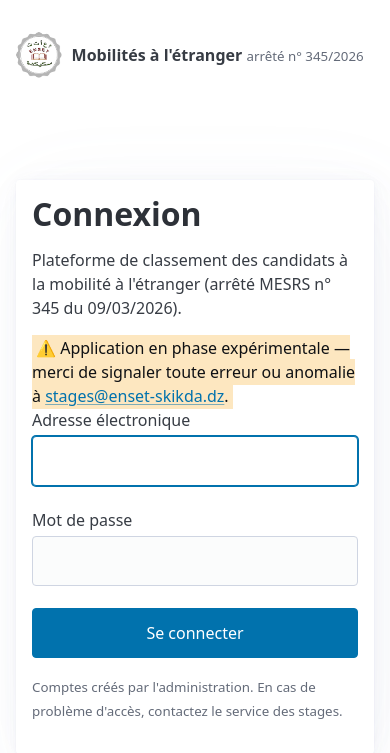
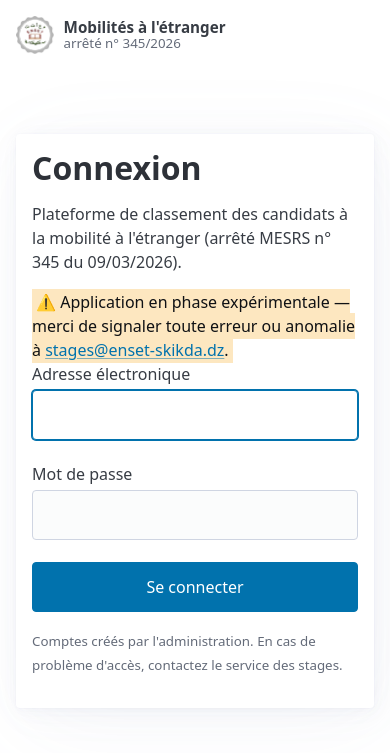
Before and after one commit to SamRepository/classement-stages, a FastAPI app: page /connexion in a window 390 px wide. Shown: the top 753 px of the page. Run offline with FastAPI, Linux system fonts and the light colour scheme.

Commit message:
Menu d'en-tête responsive (mobile) + date de fermeture de la plateforme
- En-tête : bouton ☰ qui ouvre/ferme les liens sur mobile (≤768px) ; liens en
  ligne sur desktop. Fini le chevauchement « Mobilités à l'étranger » / menus.
- Mon dossier : affichage de la date de fermeture de la plateforme (clôture des
  dépôts = campaign.date_cloture), bandeau dédié dans l'en-tête.

```diff
--- a/webapp/static/app.css
+++ b/webapp/static/app.css
@@ -8,14 +8,39 @@
 .connexion { max-width: 28rem; margin: 3rem auto; }
 small { color: var(--pico-muted-color, #6c757d); }
 
+/* Date de fermeture de la plateforme (en-tête Mon dossier) */
+.cloture-info { background: #fff3cd; color: #664d03; border: 1px solid #ffe69c; border-radius: 8px; padding: .5rem .9rem; margin: 0 0 1rem; display: inline-block; }
+
 /* Pied de page du portail */
 .site-footer { margin-top: 2.5rem; padding: 1rem 0; border-top: 1px solid var(--pico-muted-border-color, #ddd); text-align: center; }
 .site-footer small { color: var(--pico-muted-color, #6c757d); }
 
-/* Logo ENSET dans l'en-tête */
-header nav { align-items: center; }
-.marque { display: inline-flex; align-items: center; gap: .6rem; text-decoration: none; color: inherit; }
-.logo-enset { height: 46px; width: auto; }
+/* En-tête / navigation responsive (logo ENSET + menu) */
+.site-nav { display: flex; align-items: center; justify-content: space-between; gap: 1rem; flex-wrap: nowrap; position: relative; }
+.marque { display: inline-flex; align-items: center; gap: .6rem; text-decoration: none; color: inherit; min-width: 0; }
+.marque-txt { display: inline-flex; flex-direction: column; line-height: 1.15; }
+.logo-enset { height: 46px; width: auto; flex: 0 0 auto; }
+
+.nav-burger { display: none; cursor: pointer; background: transparent; border: 0; color: inherit; font-size: 1.7rem; line-height: 1; padding: .1rem .55rem; width: auto; margin: 0; }
+.nav-links { display: flex; align-items: center; gap: 1rem; margin: 0; padding: 0; list-style: none; flex-wrap: wrap; }
+.nav-links li { margin: 0; }
+
+@media (max-width: 768px) {
+  .logo-enset { height: 38px; }
+  .marque-txt strong { font-size: .95rem; }
+  .nav-burger { display: inline-block; }
+  .nav-links { display: none; }
+  .site-nav.open .nav-links {
+    display: flex; flex-direction: column; align-items: flex-start; gap: .35rem;
+    position: absolute; right: 0; top: calc(100% + .4rem); z-index: 1000; min-width: 230px;
+    background: var(--pico-background-color, #fff);
+    border: 1px solid var(--pico-muted-border-color, #ddd); border-radius: 10px;
+    padding: .6rem .85rem; box-shadow: 0 8px 24px rgba(0, 0, 0, .16);
+  }
+  .site-nav.open .nav-links li { width: 100%; }
+  .site-nav.open .nav-links li .inline-form,
+  .site-nav.open .nav-links li button[type="submit"] { width: 100%; }
+}
 
 /* Sections de critères (espace enseignant et commission) */
 .critere { margin-bottom: 1.5rem; padding: 1rem 1.25rem; border: 1px solid var(--pico-muted-border-color, #ddd); border-radius: 8px; }
--- a/webapp/templates/base.html
+++ b/webapp/templates/base.html
@@ -10,17 +10,14 @@
 </head>
 <body>
 <header class="container">
-  <nav>
-    <ul>
-      <li>
-        <a href="/" class="marque">
-          <img src="/static/logo_ENSET.png?v={{ static_version }}" alt="ENSET-Skikda" class="logo-enset">
-          <span><strong>Mobilités à l'étranger</strong> <small>arrêté n° 345/2026</small></span>
-        </a>
-      </li>
-    </ul>
+  <nav class="site-nav">
+    <a href="/" class="marque">
+      <img src="/static/logo_ENSET.png?v={{ static_version }}" alt="ENSET-Skikda" class="logo-enset">
+      <span class="marque-txt"><strong>Mobilités à l'étranger</strong> <small>arrêté n° 345/2026</small></span>
+    </a>
     {% if user %}
-    <ul>
+    <button type="button" class="nav-burger" aria-label="Ouvrir le menu" aria-expanded="false">☰</button>
+    <ul class="nav-links">
       {% if user.role == 'enseignant' %}
         <li><a href="/mon-dossier">Mon dossier</a></li>
       {% elif user.role == 'commission' %}
@@ -58,6 +55,17 @@
   document.body.addEventListener('htmx:responseError', function (e) {
     alert(e.detail.xhr.responseText || 'Erreur inattendue — réessayez.');
   });
+
+  // Menu responsive : le bouton ☰ ouvre/ferme la liste des liens sur mobile.
+  (function () {
+    var burger = document.querySelector('.nav-burger');
+    var nav = document.querySelector('.site-nav');
+    if (!burger || !nav) return;
+    burger.addEventListener('click', function () {
+      var open = nav.classList.toggle('open');
+      burger.setAttribute('aria-expanded', open ? 'true' : 'false');
+    });
+  })();
 </script>
 </body>
 </html>
--- a/webapp/templates/enseignant/dossier.html
+++ b/webapp/templates/enseignant/dossier.html
@@ -7,6 +7,9 @@
      · Référence : <strong>{{ dossier.candidate_ref }}</strong>
      · <span class="badge {{ dossier.statut }}">{{ dossier.statut }}</span></p>
 </hgroup>
+
+<p class="cloture-info">⏳ Fermeture de la plateforme (clôture des dépôts) :
+  <strong>{% if campaign.date_cloture %}{{ campaign.date_cloture.strftime('%d/%m/%Y à %H:%M') }}{% else %}à préciser par l'administration{% endif %}</strong></p>
 
 {% if campaign.statut == 'gelee' %}
 <article>
```
